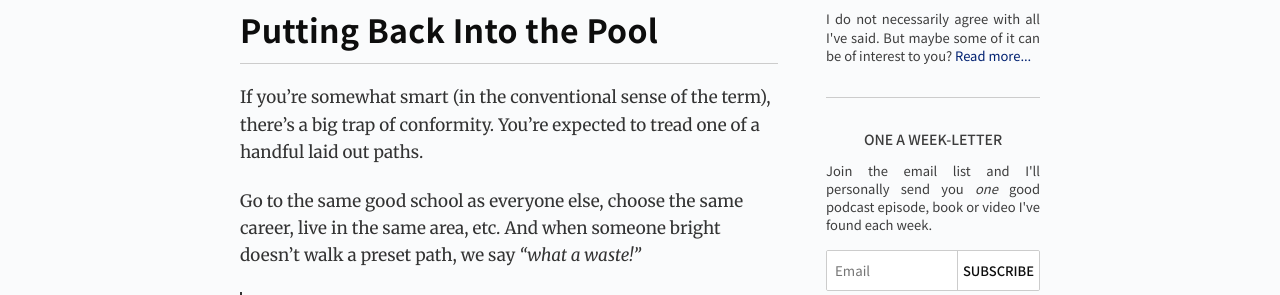
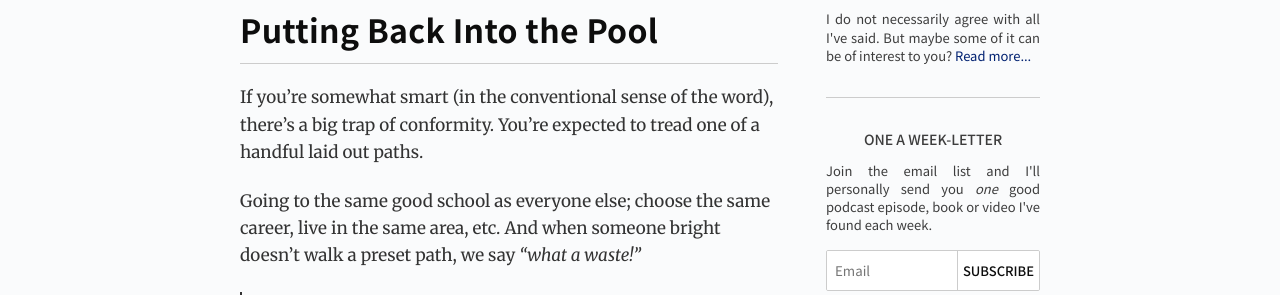
Before and after one commit to gdbroman/broman.blog, a Jekyll site: the page built from _posts/2020/2020-10-11-putting-back-into-the-pool.md, in a window 1280 px wide. Shown: the part 483-778 px from the top of the page. Built offline with Jekyll 4.4.1, drawn with Linux system fonts in a browser that asks for light colours.

Commit message:
revision

```diff
--- a/_posts/2020/2020-10-11-putting-back-into-the-pool.md
+++ b/_posts/2020/2020-10-11-putting-back-into-the-pool.md
@@ -3,9 +3,9 @@ title: "Putting Back Into the Pool"
 permalink: "putting-back-into-the-pool"
 ---
 
-If you're somewhat smart (in the conventional sense of the term), there's a big trap of conformity. You're expected to tread one of a handful laid out paths.
+If you're somewhat smart (in the conventional sense of the word), there's a big trap of conformity. You're expected to tread one of a handful laid out paths.
 
-Go to the same good school as everyone else, choose the same career, live in the same area, etc. And when someone bright doesn't walk a preset path, we say *"what a waste!"*
+Going to the same good school as everyone else; choose the same career, live in the same area, etc. And when someone bright doesn't walk a preset path, we say *"what a waste!"*
 
 > But you might wanna think about going to paris and being a poet for a few years
 >
```
